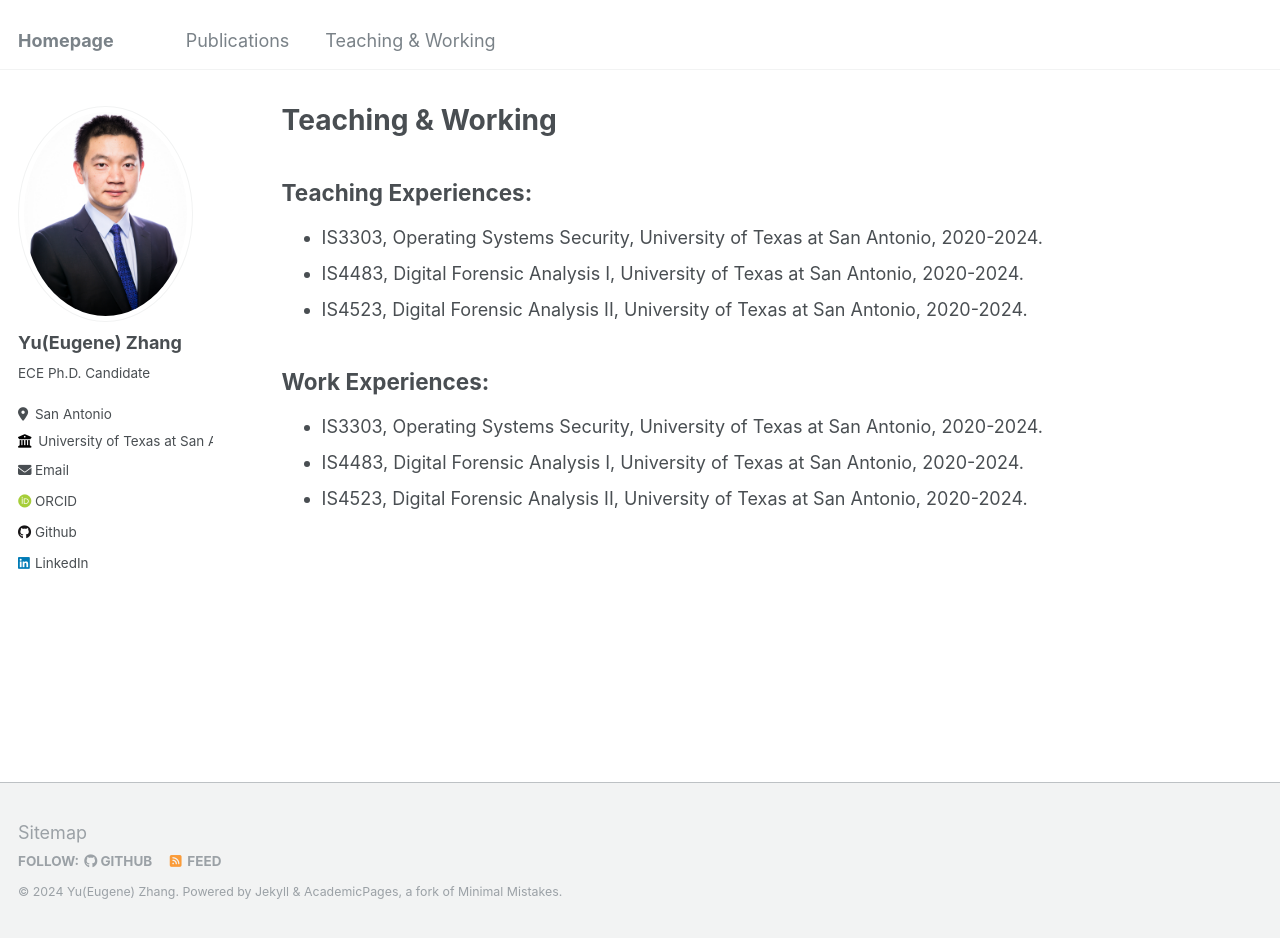
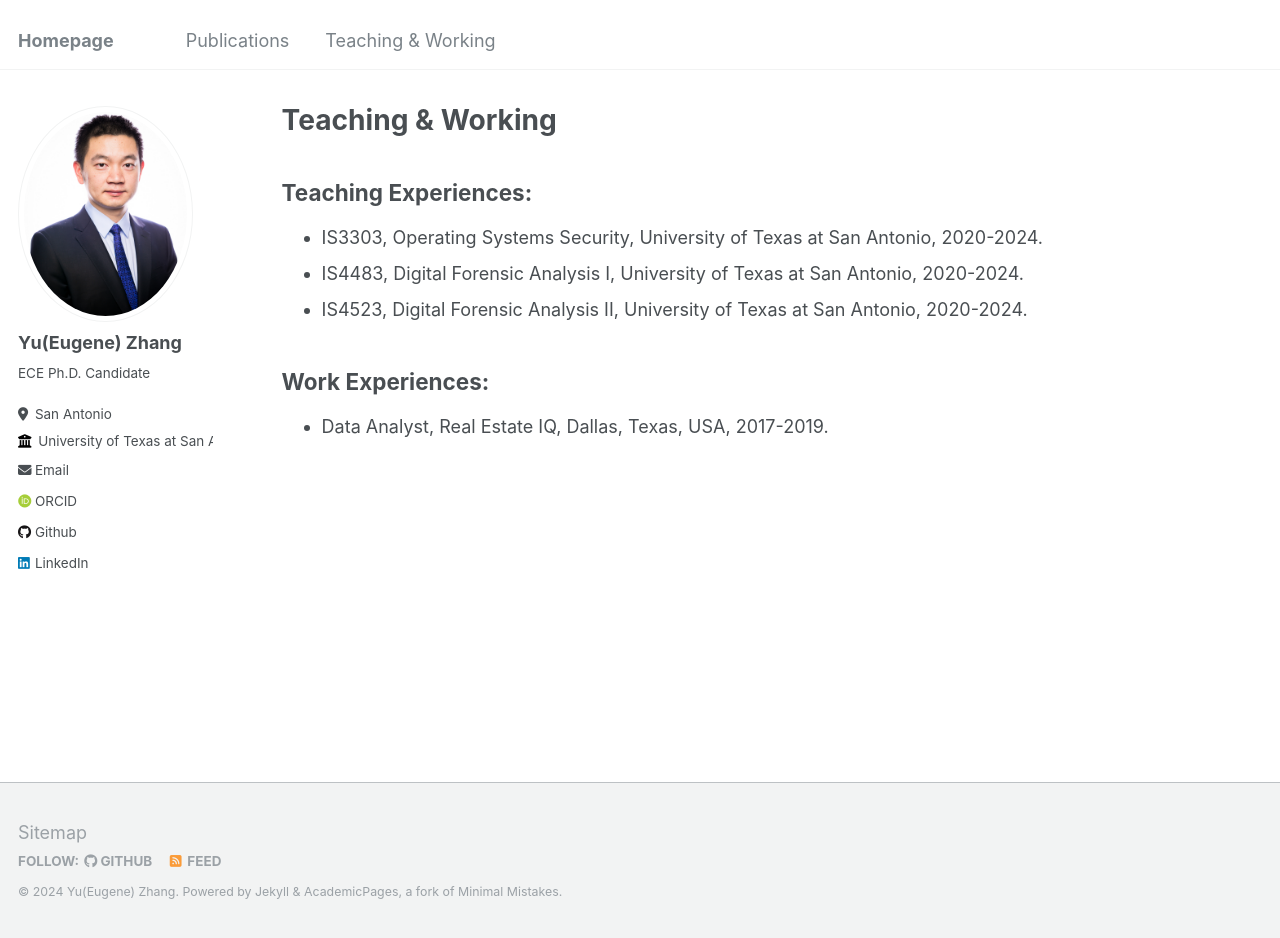
Before and after one commit to Yu-Zhang-Eugene/yu-zhang-eugene.github.io, a Jekyll site: the page built from _pages/teaching.md, in a window 1280 px wide and 938 px high. Built offline with Jekyll 4.4.1, drawn with Linux system fonts in a browser that asks for light colours; some web fonts are replaced.

Commit message:
modified:   _pages/about.md 	modified:   _pages/teaching.md

```diff
--- a/_pages/teaching.md
+++ b/_pages/teaching.md
@@ -16,6 +16,4 @@ Teaching Experiences:
 
 Work Experiences:
 ------
-- IS3303, Operating Systems Security, University of Texas at San Antonio, 2020-2024.
-- IS4483, Digital Forensic Analysis I, University of Texas at San Antonio, 2020-2024.
-- IS4523, Digital Forensic Analysis II, University of Texas at San Antonio, 2020-2024.
+- Data Analyst, Real Estate IQ, Dallas, Texas, USA, 2017-2019.
```
Also changed, not shown: _pages/about.md (+2 -1 lines).
